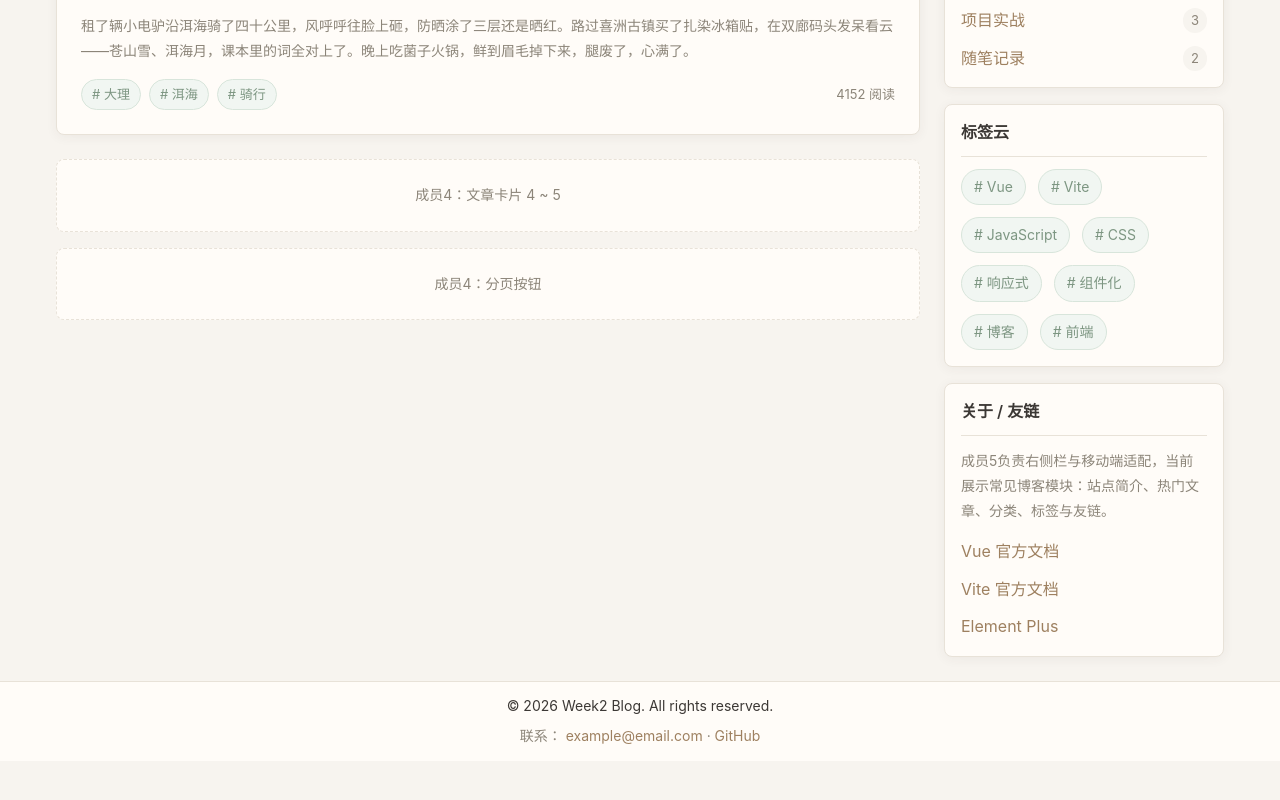
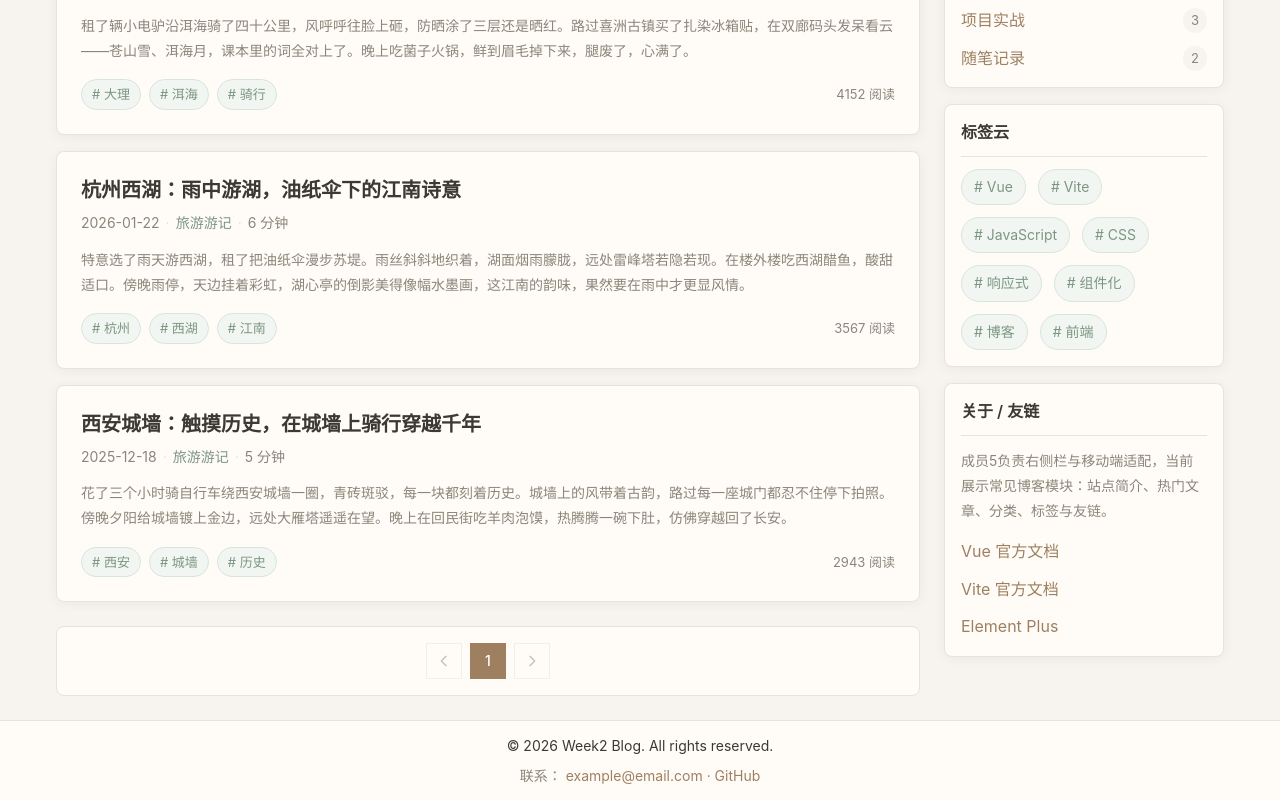
Before and after one commit to pro25010220404/Week2-work, a Vue app in the folder week2-blog/: page / in a window 1280 px wide. Shown: the part 683-1483 px from the top of the page. Before the commit the page ends 1444 px from the top, so only its background shows below. Built offline with nearby package versions, Linux system fonts and the light colour scheme.

Commit message:
任务4
添加了第4、5篇文章和分页按钮

```diff
--- /dev/null
+++ b/week2-blog/src/components/Pagination.vue
@@ -0,0 +1,226 @@
+<script setup>
+import { ref, computed, watch } from 'vue'
+
+const props = defineProps({
+  total: {
+    type: Number,
+    default: 0,
+  },
+  pageSize: {
+    type: Number,
+    default: 5,
+  },
+  modelValue: {
+    type: Number,
+    default: 1,
+  },
+})
+
+const emit = defineEmits(['update:modelValue'])
+
+const currentPage = ref(props.modelValue)
+
+watch(() => props.modelValue, (val) => {
+  currentPage.value = val
+})
+
+const totalPages = computed(() => {
+  return Math.max(1, Math.ceil(props.total / props.pageSize))
+})
+
+const pages = computed(() => {
+  const result = []
+  const maxVisible = 7
+  let start = Math.max(1, currentPage.value - Math.floor(maxVisible / 2))
+  let end = Math.min(totalPages.value, start + maxVisible - 1)
+
+  if (end - start + 1 < maxVisible) {
+    start = Math.max(1, end - maxVisible + 1)
+  }
+
+  for (let i = start; i <= end; i++) {
+    result.push(i)
+  }
+  return result
+})
+
+const hasPrev = computed(() => currentPage.value > 1)
+const hasNext = computed(() => currentPage.value < totalPages.value)
+
+const goToPage = (page) => {
+  if (page >= 1 && page <= totalPages.value && page !== currentPage.value) {
+    currentPage.value = page
+    emit('update:modelValue', page)
+  }
+}
+
+const prevPage = () => {
+  if (hasPrev.value) {
+    currentPage.value--
+    emit('update:modelValue', currentPage.value)
+  }
+}
+
+const nextPage = () => {
+  if (hasNext.value) {
+    currentPage.value++
+    emit('update:modelValue', currentPage.value)
+  }
+}
+</script>
+
+<template>
+  <nav class="pagination" role="navigation" aria-label="分页导航">
+    <button
+      class="pagination__btn pagination__btn--prev"
+      :disabled="!hasPrev"
+      @click="prevPage"
+      aria-label="上一页"
+    >
+      <svg class="pagination__icon" viewBox="0 0 24 24" fill="none" stroke="currentColor" stroke-width="2">
+        <path d="M15 19l-7-7 7-7" stroke-linecap="round" stroke-linejoin="round"/>
+      </svg>
+    </button>
+
+    <ul class="pagination__list">
+      <li v-if="pages[0] > 1" class="pagination__item">
+        <button class="pagination__link" @click="goToPage(1)">1</button>
+      </li>
+      <li v-if="pages[0] > 2" class="pagination__item">
+        <span class="pagination__ellipsis">...</span>
+      </li>
+
+      <li
+        v-for="page in pages"
+        :key="page"
+        class="pagination__item"
+      >
+        <button
+          class="pagination__link"
+          :class="{ 'pagination__link--active': page === currentPage }"
+          @click="goToPage(page)"
+          :aria-current="page === currentPage ? 'page' : undefined"
+        >
+          {{ page }}
+        </button>
+      </li>
+
+      <li v-if="pages[pages.length - 1] < totalPages - 1" class="pagination__item">
+        <span class="pagination__ellipsis">...</span>
+      </li>
+      <li v-if="pages[pages.length - 1] < totalPages" class="pagination__item">
+        <button class="pagination__link" @click="goToPage(totalPages)">{{ totalPages }}</button>
+      </li>
+    </ul>
+
+    <button
+      class="pagination__btn pagination__btn--next"
+      :disabled="!hasNext"
+      @click="nextPage"
+      aria-label="下一页"
+    >
+      <svg class="pagination__icon" viewBox="0 0 24 24" fill="none" stroke="currentColor" stroke-width="2">
+        <path d="M9 5l7 7-7 7" stroke-linecap="round" stroke-linejoin="round"/>
+      </svg>
+    </button>
+  </nav>
+</template>
+
+<style scoped>
+.pagination {
+  display: flex;
+  align-items: center;
+  justify-content: center;
+  gap: var(--spacing-xs);
+  padding: var(--spacing-md);
+  background-color: var(--color-bg-white);
+  border: 1px solid var(--color-border);
+  border-radius: var(--border-radius);
+}
+
+.pagination__btn {
+  display: inline-flex;
+  align-items: center;
+  justify-content: center;
+  width: 36px;
+  height: 36px;
+  padding: 0;
+  border: 1px solid var(--color-border);
+  border-radius: var(--border-radius-sm);
+  background-color: var(--color-bg-white);
+  color: var(--color-text-secondary);
+  cursor: pointer;
+  transition: all 0.2s ease;
+}
+
+.pagination__btn:hover:not(:disabled) {
+  border-color: var(--color-primary);
+  color: var(--color-primary);
+  background-color: rgba(var(--color-primary-rgb), 0.05);
+}
+
+.pagination__btn:disabled {
+  opacity: 0.5;
+  cursor: not-allowed;
+}
+
+.pagination__icon {
+  width: 16px;
+  height: 16px;
+}
+
+.pagination__list {
+  display: flex;
+  align-items: center;
+  gap: 4px;
+  margin: 0;
+  padding: 0;
+  list-style: none;
+}
+
+.pagination__item {
+  display: flex;
+  align-items: center;
+}
+
+.pagination__link {
+  display: flex;
+  align-items: center;
+  justify-content: center;
+  min-width: 36px;
+  height: 36px;
+  padding: 0 var(--spacing-sm);
+  border: 1px solid transparent;
+  border-radius: var(--border-radius-sm);
+  background: transparent;
+  font-size: var(--font-size-sm);
+  font-weight: 500;
+  color: var(--color-text-secondary);
+  cursor: pointer;
+  transition: all 0.2s ease;
+}
+
+.pagination__link:hover {
+  color: var(--color-primary);
+  background-color: rgba(var(--color-primary-rgb), 0.05);
+}
+
+.pagination__link--active {
+  border-color: var(--color-primary);
+  background-color: var(--color-primary);
+  color: #fff;
+}
+
+.pagination__link--active:hover {
+  background-color: var(--color-primary);
+  color: #fff;
+}
+
+.pagination__ellipsis {
+  display: flex;
+  align-items: center;
+  padding: 0 var(--spacing-xs);
+  color: var(--color-text-secondary);
+  font-size: var(--font-size-sm);
+}
+</style>
--- a/week2-blog/src/data/articles.js
+++ b/week2-blog/src/data/articles.js
@@ -37,7 +37,32 @@ export const articles = [
     readTime: '7 分钟',
     views: 4152,
   },
+  {
+    id: 4,
+    title: '杭州西湖：雨中游湖，油纸伞下的江南诗意',
+    summary:
+      '特意选了雨天游西湖，租了把油纸伞漫步苏堤。雨丝斜斜地织着，湖面烟雨朦胧，远处雷峰塔若隐若现。在楼外楼吃西湖醋鱼，酸甜适口。傍晚雨停，天边挂着彩虹，湖心亭的倒影美得像幅水墨画，这江南的韵味，果然要在雨中才更显风情。',
+    date: '2026-01-22',
+    category: '旅游游记',
+    tags: ['杭州', '西湖', '江南'],
+    readTime: '6 分钟',
+    views: 3567,
+  },
+  {
+    id: 5,
+    title: '西安城墙：触摸历史，在城墙上骑行穿越千年',
+    summary:
+      '花了三个小时骑自行车绕西安城墙一圈，青砖斑驳，每一块都刻着历史。城墙上的风带着古韵，路过每一座城门都忍不住停下拍照。傍晚夕阳给城墙镀上金边，远处大雁塔遥遥在望。晚上在回民街吃羊肉泡馍，热腾腾一碗下肚，仿佛穿越回了长安。',
+    date: '2025-12-18',
+    category: '旅游游记',
+    tags: ['西安', '城墙', '历史'],
+    readTime: '5 分钟',
+    views: 2943,
+  },
 ]
 
 /** 成员3 负责的前 3 篇文章 */
 export const member3Articles = articles.slice(0, 3)
+
+/** 成员4 负责的后 2 篇文章 */
+export const member4Articles = articles.slice(3, 5)
--- a/week2-blog/src/layouts/MainLayout.vue
+++ b/week2-blog/src/layouts/MainLayout.vue
@@ -1,5 +1,14 @@
 <script setup>
+import { ref, provide } from 'vue'
 import AppFooter from '@/components/AppFooter.vue'
+
+const pageSize = 5
+const currentPage = ref(1)
+
+provide('pagination', {
+  currentPage,
+  pageSize,
+})
 
 const hotPosts = [
   { title: 'Vue 3 组合式 API 入门', views: '1.2k' },
--- a/week2-blog/src/views/HomeView.vue
+++ b/week2-blog/src/views/HomeView.vue
@@ -1,30 +1,39 @@
 <script setup>
+import { inject, computed } from 'vue'
 import ArticleCard from '@/components/ArticleCard.vue'
-import { member3Articles } from '@/data/articles.js'
+import Pagination from '@/components/Pagination.vue'
+import { articles } from '@/data/articles.js'
+
+const pagination = inject('pagination', { currentPage: { value: 1 }, pageSize: 5 })
+
+const paginatedArticles = computed(() => {
+  const start = (pagination.currentPage.value - 1) * pagination.pageSize
+  const end = start + pagination.pageSize
+  return articles.slice(start, end)
+})
 </script>
 
 <template>
   <div class="home-view">
-    <!-- 成员3：文章列表前 3 篇 -->
+    <!-- 文章列表 -->
     <section class="article-section">
       <h2 class="section-title">最新文章</h2>
       <div class="article-list">
         <ArticleCard
-          v-for="article in member3Articles"
+          v-for="article in paginatedArticles"
           :key="article.id"
           :article="article"
         />
       </div>
     </section>
 
-    <!-- 成员4：文章列表后 2 篇 + 分页 -->
-    <section class="article-section">
-      <div class="article-placeholder">
-        <p class="layout-placeholder__hint">成员4：文章卡片 4 ~ 5</p>
-      </div>
-      <div class="pagination-placeholder">
-        <p class="layout-placeholder__hint text-secondary">成员4：分页按钮</p>
-      </div>
+    <!-- 分页组件 -->
+    <section class="pagination-section">
+      <Pagination
+        :total="articles.length"
+        :page-size="pagination.pageSize"
+        v-model="pagination.currentPage.value"
+      />
     </section>
   </div>
 </template>
@@ -45,23 +54,4 @@ import { member3Articles } from '@/data/articles.js'
   flex-direction: column;
   gap: var(--spacing-md);
 }
-
-.article-placeholder,
-.pagination-placeholder {
-  padding: var(--spacing-lg);
-  background-color: var(--color-bg-white);
-  border: 1px dashed var(--color-border);
-  border-radius: var(--border-radius);
-  text-align: center;
-}
-
-.pagination-placeholder {
-  margin-top: var(--spacing-md);
-}
-
-.layout-placeholder__hint {
-  font-size: var(--font-size-sm);
-  color: var(--color-text-secondary);
-  margin-bottom: 0;
-}
 </style>
```
